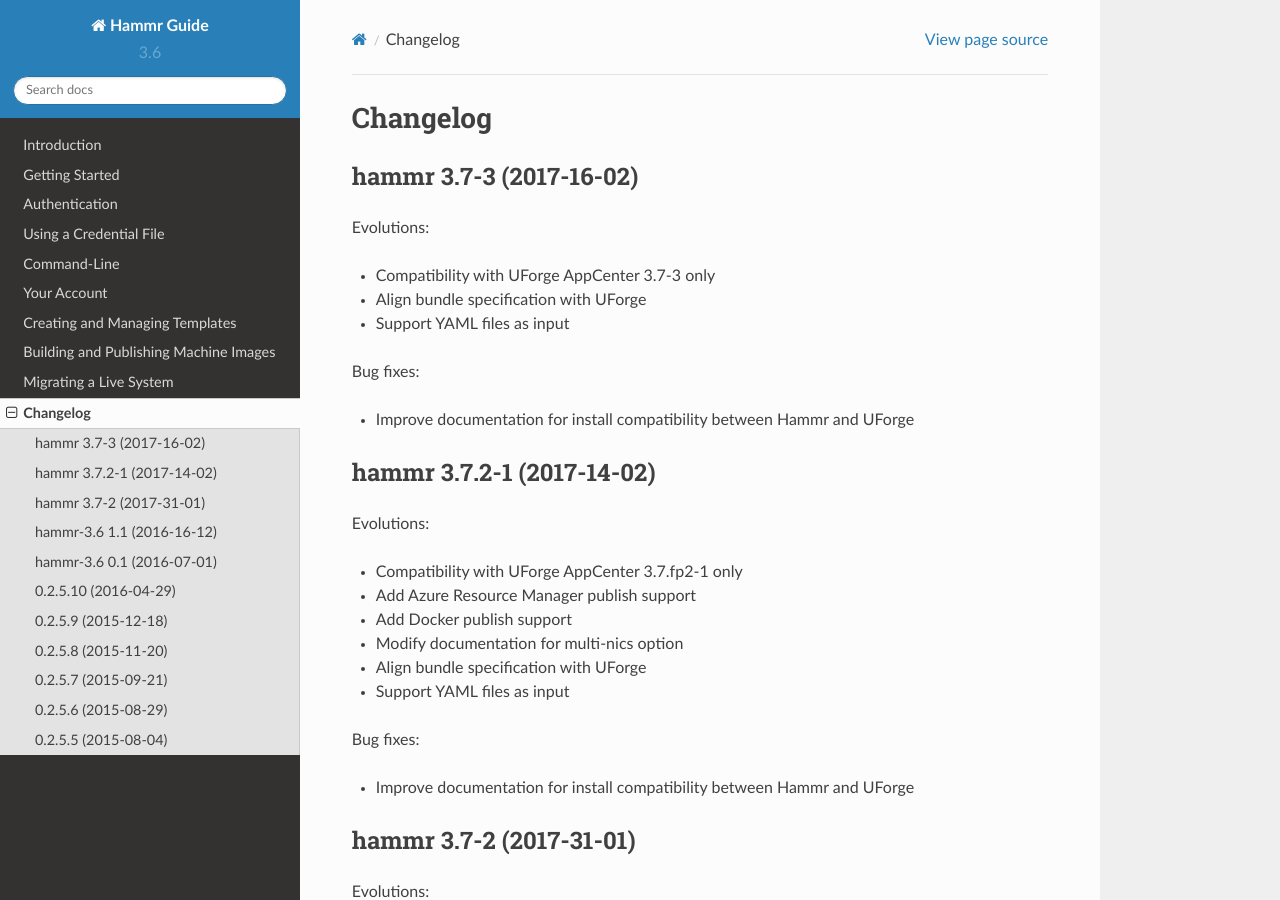
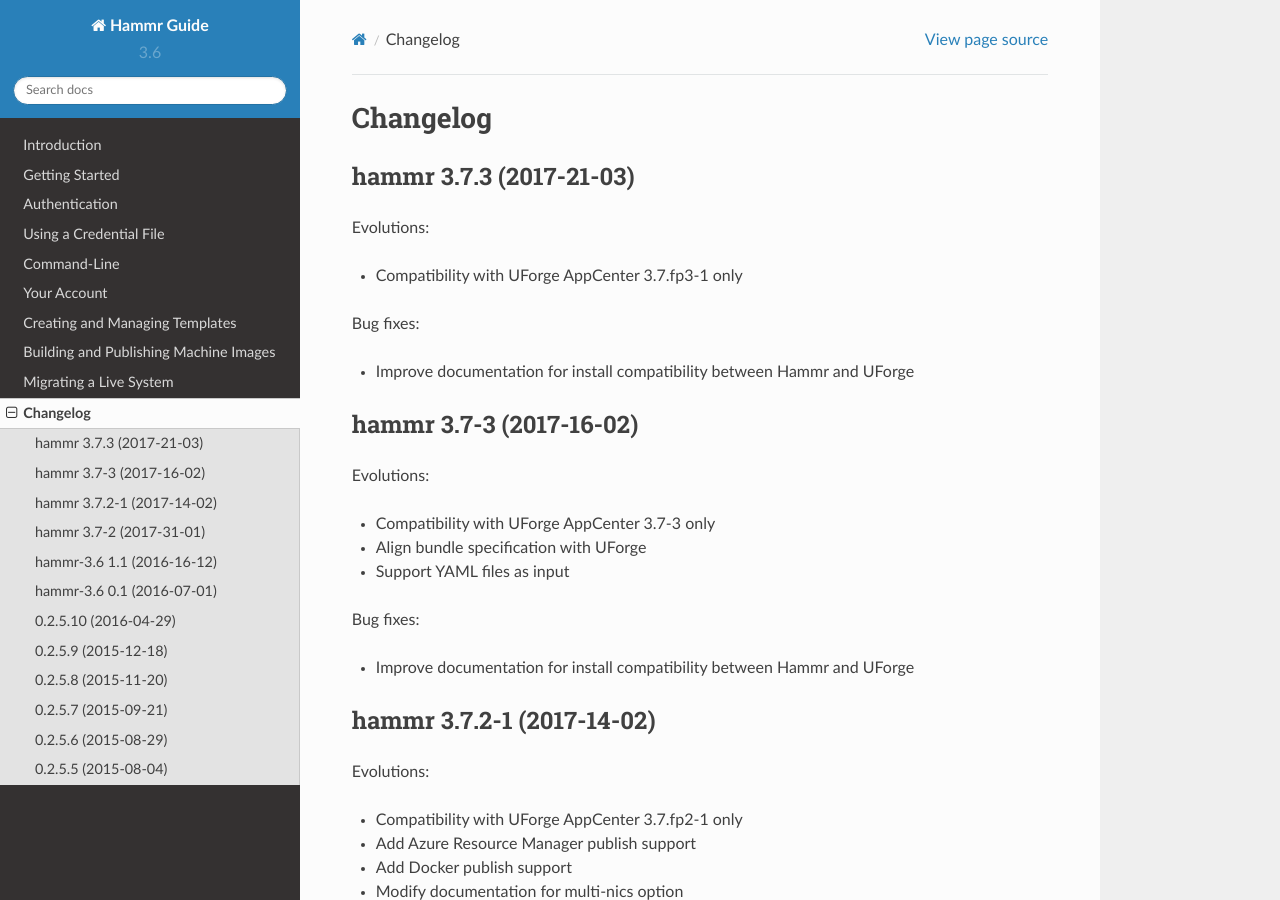
Before and after one commit to usharesoft/hammr, a Sphinx documentation site: the page built from documentation/en/source/changelog.rst, in a window 1280 px wide and 900 px high. Built offline with Sphinx 7.4.7 and the Read the Docs theme 2.0.0, drawn with Linux system fonts in a browser that asks for light colours; pages that are not in the unit, such as notebooks, are missing from menus.

Commit message:
Hammr release new version 3.7.3

```diff
--- a/documentation/en/source/changelog.rst
+++ b/documentation/en/source/changelog.rst
@@ -2,6 +2,17 @@
 
 Changelog
 =========
+
+hammr 3.7.3 (2017-21-03)
+--------------------------
+
+Evolutions:
+
+* Compatibility with UForge AppCenter 3.7.fp3-1 only
+
+Bug fixes:
+
+* Improve documentation for install compatibility between Hammr and UForge
 
 hammr 3.7-3 (2017-16-02)
 ------------------------
--- a/setup.py
+++ b/setup.py
@@ -23,7 +23,7 @@
 
 # Declare your packages' dependencies here, for eg:
 # Always put an '==' dependency with uforge_python_sdk
-requires=['uforge_python_sdk==3.7.3-RC2',
+requires=['uforge_python_sdk==3.7.3',
                     'httplib2==0.9',
                     'texttable>=0.8.1',
                     'progressbar==2.3',
```
Also changed, not shown: 1 other file.
